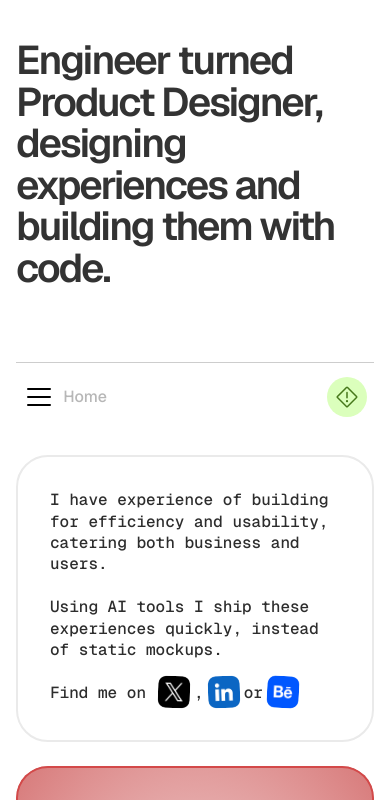
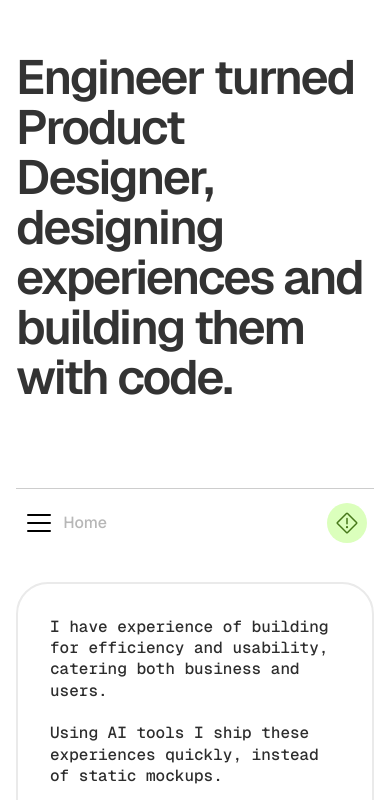
Before and after one commit to IshadP/Portfolio, a Next.js app: page / in a window 390 px wide. Shown: the top 800 px of the page. Built offline with nearby package versions, Linux system fonts and the light colour scheme.

Commit message:
changes to hero

```diff
--- a/app/components/Hero.tsx
+++ b/app/components/Hero.tsx
@@ -9,7 +9,7 @@ export default function Hero() {
     const pathname = usePathname();
 
     return (
-        <section className="sticky top-0 z-0 flex flex-col px-2 py-10 md:py-16 min-h-[34vh] items-center justify-center">
+        <section className="sticky top-0 z-0 flex flex-col px-2 md:py-16 min-h-[54vh] items-center justify-center">
             <motion.div
                 className="flex flex-col items-center justify-center w-full max-w-(--max-content-width) mx-auto px-2"
                 initial={{ opacity: 0, y: 10, filter: "blur(10px)" }}
@@ -17,7 +17,7 @@ export default function Hero() {
                 transition={{ duration: 0.4, delay: 0.1, ease: "easeOut" }}
             >
                 {pathname === "/" && (
-                    <p className="font-(family-name:--font-geist) font-semibold text-[40px] md:text-[64px] leading-[1.04] text-[#333] tracking-[-2px]">
+                    <p className="font-(family-name:--font-geist) font-semibold text-[48px] md:text-[64px] leading-[1.04] text-[#333] tracking-[-2px]">
                         Engineer turned Product Designer, designing experiences and building them with code.
                     </p>
                 )}
```
